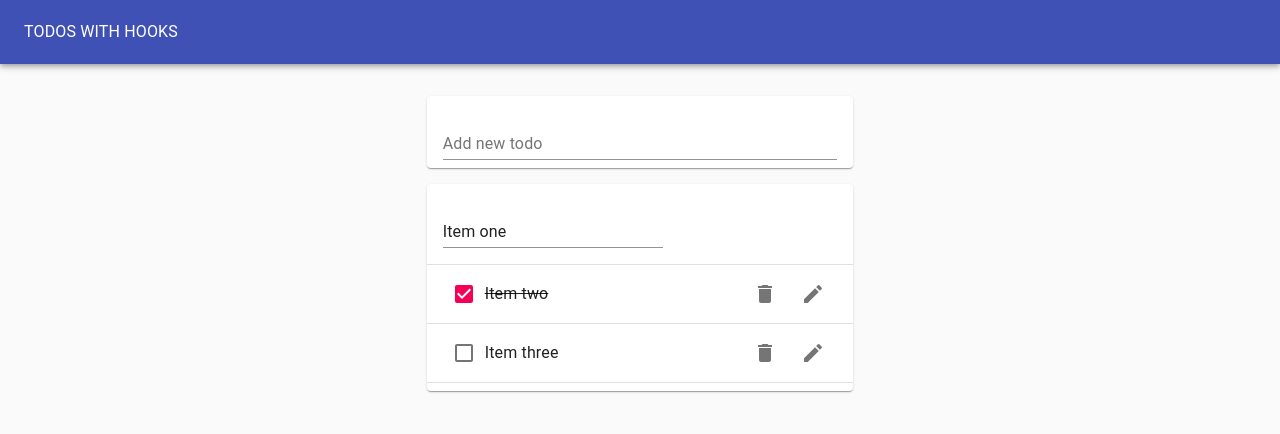
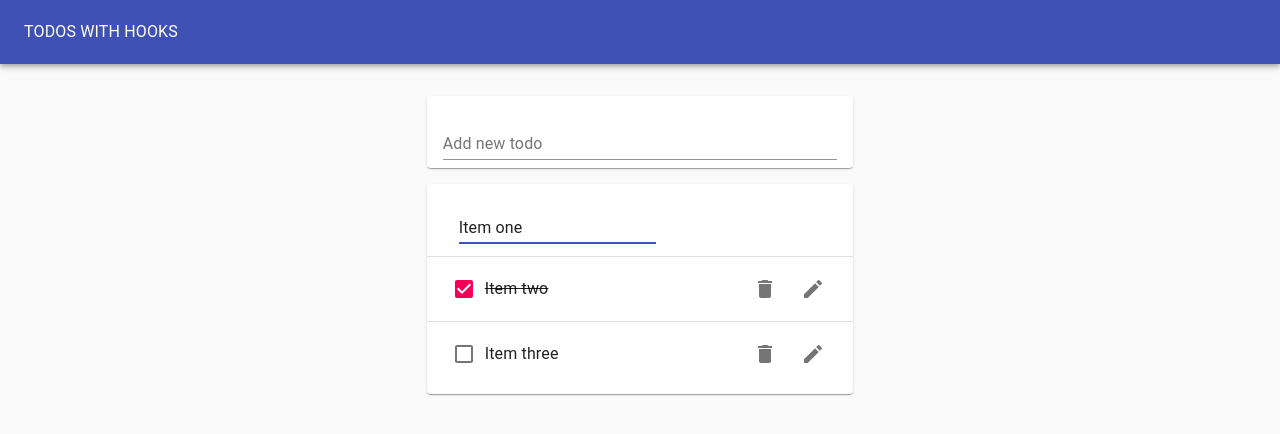
Before and after one commit to kblair40/TodoWithHooks, a React (Create React App) app: page / in a window 1280 px wide. Both pictures are taken after a click on the button 813 px from the left and 221 px from the top of the page. Shown: the top 434 px of the page. Built offline with nearby package versions, Linux system fonts and the light colour scheme.

Commit message:
Tweak EditTodoForm and TodoList styles

```diff
--- a/src/EditTodoForm.js
+++ b/src/EditTodoForm.js
@@ -12,12 +12,14 @@
         reset();
         toggleEditForm();
       }}
+      style={{ marginLeft: "1rem", width: "50%" }}
     >
       <TextField
         margin="normal"
         value={value}
         onChange={handleChange}
         fullWidth
+        autoFocus
       />
     </form>
   );
--- a/src/Todo.js
+++ b/src/Todo.js
@@ -19,7 +19,7 @@
 }) {
   const [isEditing, toggle] = useToggleState(false);
   return (
-    <ListItem>
+    <ListItem style={{ height: "64px" }}>
       {isEditing ? (
         <EditTodoForm
           editTodo={editTodo}
--- a/src/TodoList.js
+++ b/src/TodoList.js
@@ -8,7 +8,7 @@
   return (
     <Paper>
       <List>
-        {todos.map((todo) => (
+        {todos.map((todo, idx) => (
           <>
             <Todo
               id={todo.id}
@@ -19,7 +19,7 @@
               toggleTodo={toggleTodo}
               editTodo={editTodo}
             />
-            <Divider />
+            {idx < todos.length - 1 && <Divider />}
           </>
         ))}
       </List>
```
